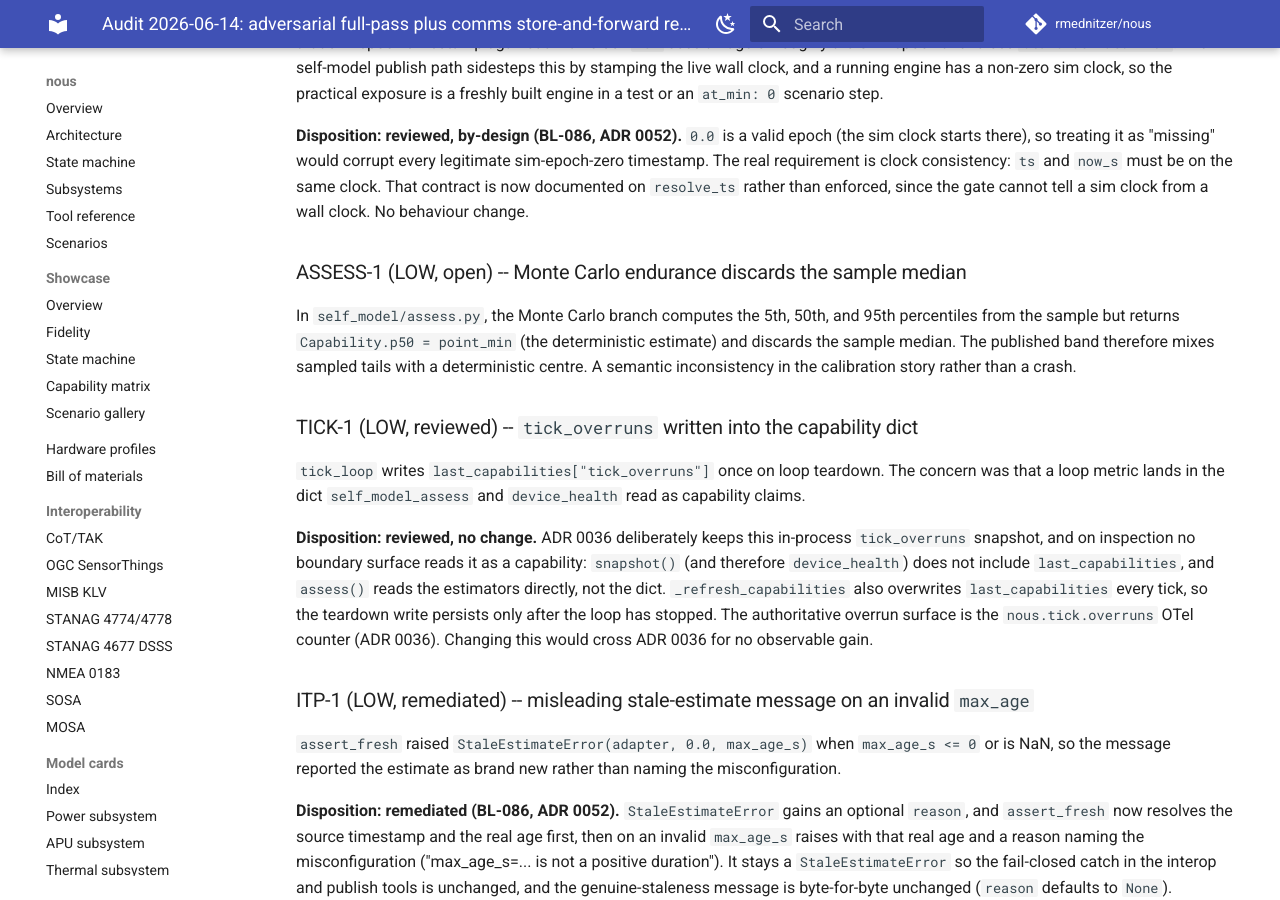
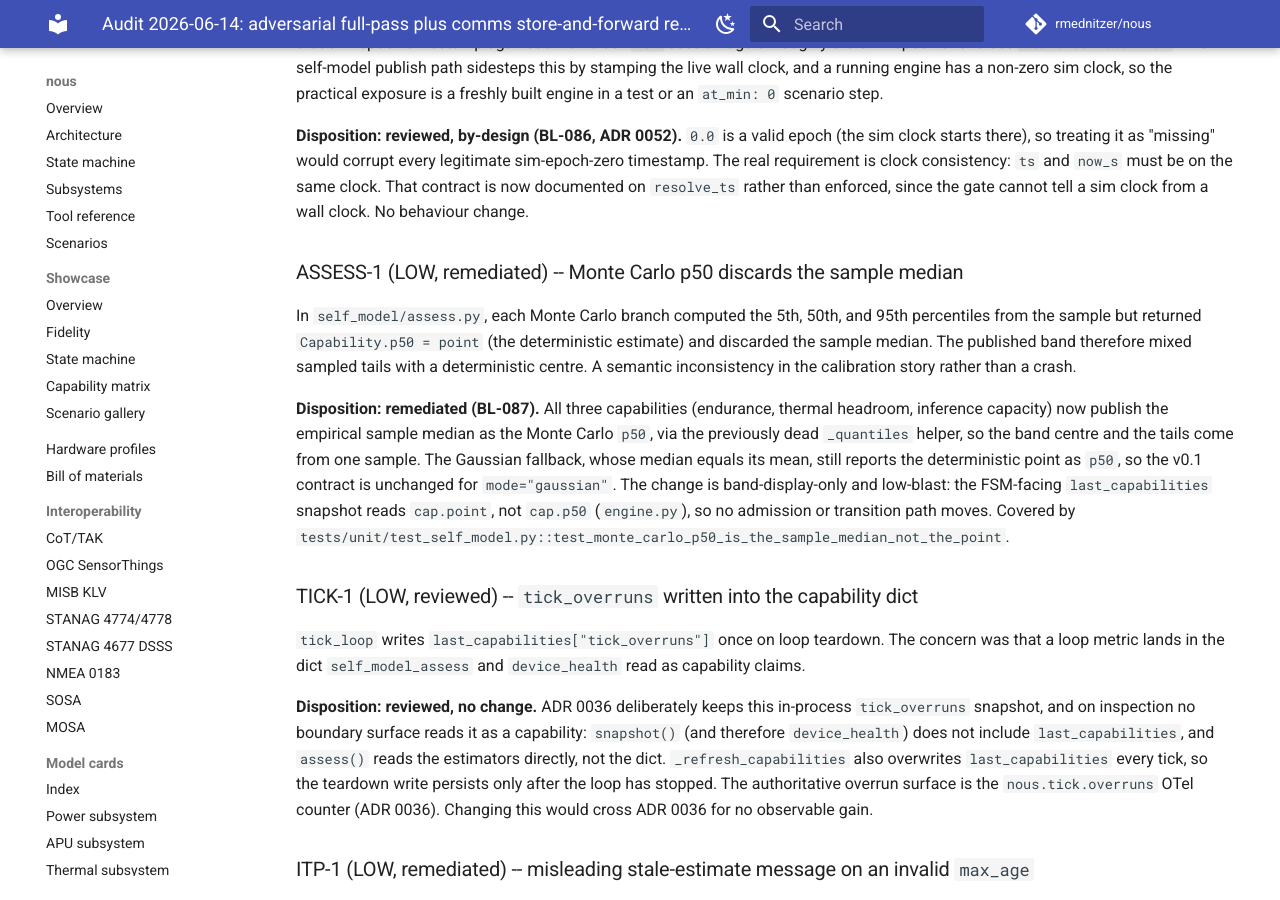
Before and after one commit to rmednitzer/nous, an MkDocs documentation site: the page built from docs/audit-2026-06-14.md, in a window 1280 px wide and 900 px high, scrolled down 4047 px. Built offline with MkDocs 1.6.1 and Material for MkDocs 9.7.7, drawn with Linux system fonts in a browser that asks for light colours; comment, search, counter and statistics services are not loaded; some of the changed text lies outside the part shown.

Commit message:
Publish the Monte Carlo p50 as the sample median (BL-087, audit ASSESS-1) (#137)
Each capability's Monte Carlo branch in self_model/assess.py computed the
5 / 50 / 95 percentiles from the sample but published Capability.p50 =
point (the deterministic estimate) and discarded the sample median, so a
published band mixed sampled tails with a deterministic centre, an
inconsistency in the BL-035 calibration story. The three branches
(endurance, thermal headroom, inference capacity) now bind
p5, p50, p95 = _quantiles(samples) and publish the empirical median,
lighting up the previously dead _quantiles helper. The Gaussian fallback,
whose median equals its mean, still reports the deterministic point as
p50, so the v0.1 contract is unchanged for mode="gaussian". The p5 and
p95 clamps that bracket the point are kept, so the band still contains
the point; only the centre changed.

Low-blast and additive (no ADR): cap.p50 is display-only and the
FSM-facing last_capabilities snapshot reads cap.point, so no admission or
transition path moves. This closes the last open finding of the
2026-06-14 audit.

Covered by tests/unit/test_self_model.py
(test_monte_carlo_p50_is_the_sample_median_not_the_point).

https://claude.ai/code/session_017eybTXAGZEoHcYPt5rUMVP

```diff
--- a/docs/audit-2026-06-14.md
+++ b/docs/audit-2026-06-14.md
@@ -214,13 +214,23 @@ legitimate sim-epoch-zero timestamp. The real requirement is clock consistency:
 `resolve_ts` rather than enforced, since the gate cannot tell a sim clock from a
 wall clock. No behaviour change.
 
-### ASSESS-1 (LOW, open) -- Monte Carlo endurance discards the sample median
+### ASSESS-1 (LOW, remediated) -- Monte Carlo p50 discards the sample median
 
-In `self_model/assess.py`, the Monte Carlo branch computes the 5th, 50th, and
-95th percentiles from the sample but returns `Capability.p50 = point_min` (the
-deterministic estimate) and discards the sample median. The published band
-therefore mixes sampled tails with a deterministic centre. A semantic
+In `self_model/assess.py`, each Monte Carlo branch computed the 5th, 50th, and
+95th percentiles from the sample but returned `Capability.p50 = point` (the
+deterministic estimate) and discarded the sample median. The published band
+therefore mixed sampled tails with a deterministic centre. A semantic
 inconsistency in the calibration story rather than a crash.
+
+**Disposition: remediated (BL-087).** All three capabilities (endurance,
+thermal headroom, inference capacity) now publish the empirical sample median as
+the Monte Carlo `p50`, via the previously dead `_quantiles` helper, so the band
+centre and the tails come from one sample. The Gaussian fallback, whose median
+equals its mean, still reports the deterministic point as `p50`, so the v0.1
+contract is unchanged for `mode="gaussian"`. The change is band-display-only and
+low-blast: the FSM-facing `last_capabilities` snapshot reads `cap.point`, not
+`cap.p50` (`engine.py`), so no admission or transition path moves. Covered by
+`tests/unit/test_self_model.py::test_monte_carlo_p50_is_the_sample_median_not_the_point`.
 
 ### TICK-1 (LOW, reviewed) -- `tick_overruns` written into the capability dict
 
@@ -295,6 +305,7 @@ declared-ahead-of-use dependency under the in-progress BL-033, not drift.
 | BL-078 | Fix (DB-1 remediation) | `StateTransitionLog.status` / `degraded`, the `device_info` persistence block, `tests/unit/test_state_transition_log.py`, `tests/integration/test_persistence_status.py` |
 | BL-079 | Fix (RLD-1 remediation) | `reload_profile` rebuilds the failsafe arbiter and refreshes the capability cache, `tests/unit/test_profile_hot_reload.py` |
 | BL-080 / ADR 0048 | Fix (RUN-1 remediation) | `runner.py` stamps `exit_code=1` on the caught-exception path, `tests/unit/test_runner.py`, `tests/regression/test_audit_findings.py` |
+| BL-087 | Fix (ASSESS-1 remediation) | `assess.py` publishes the Monte Carlo sample median as `p50` via `_quantiles`, `tests/unit/test_self_model.py` |
 | DOC-1 | Doc fix | `inference_fallback.py` docstring now names the DEGRADED route |
 | DOC-2 | Doc fix | STATUS.md tool and test counts reconciled |
 | LIMITATIONS L12 | Doc update | single-hop store-and-forward now in scope; full DTN still BL-056 |
@@ -325,9 +336,10 @@ declared-ahead-of-use dependency under the in-progress BL-033, not drift.
    BL-085 / ADR 0051).
 9. ITP-1 / FRESH-1: name the interop freshness gate's config fault distinctly
    from staleness (ITP-1 fixed); document the `ts_s=0.0` clock-consistency
-   contract (FRESH-1 reviewed as by-design). Done, BL-086 / ADR 0052. ASSESS-1
-   (Monte Carlo p50 calibration) is the last finding, open with a documented
-   reason.
+   contract (FRESH-1 reviewed as by-design). Done, BL-086 / ADR 0052.
+10. ASSESS-1: publish the Monte Carlo sample median as `p50` instead of the
+    deterministic point (done, BL-087). This was the last open finding; with it
+    closed the 2026-06-14 audit is fully dispositioned.
 
 ## Out of scope
 
```
Also changed, not shown: other parts of docs/audit-2026-06-14.md (+1 -1 lines), CHANGELOG.md (+17 -0 lines), STATUS.md (+4 -1 lines), docs/backlog.md (+1 -0 lines), 2 other files.
